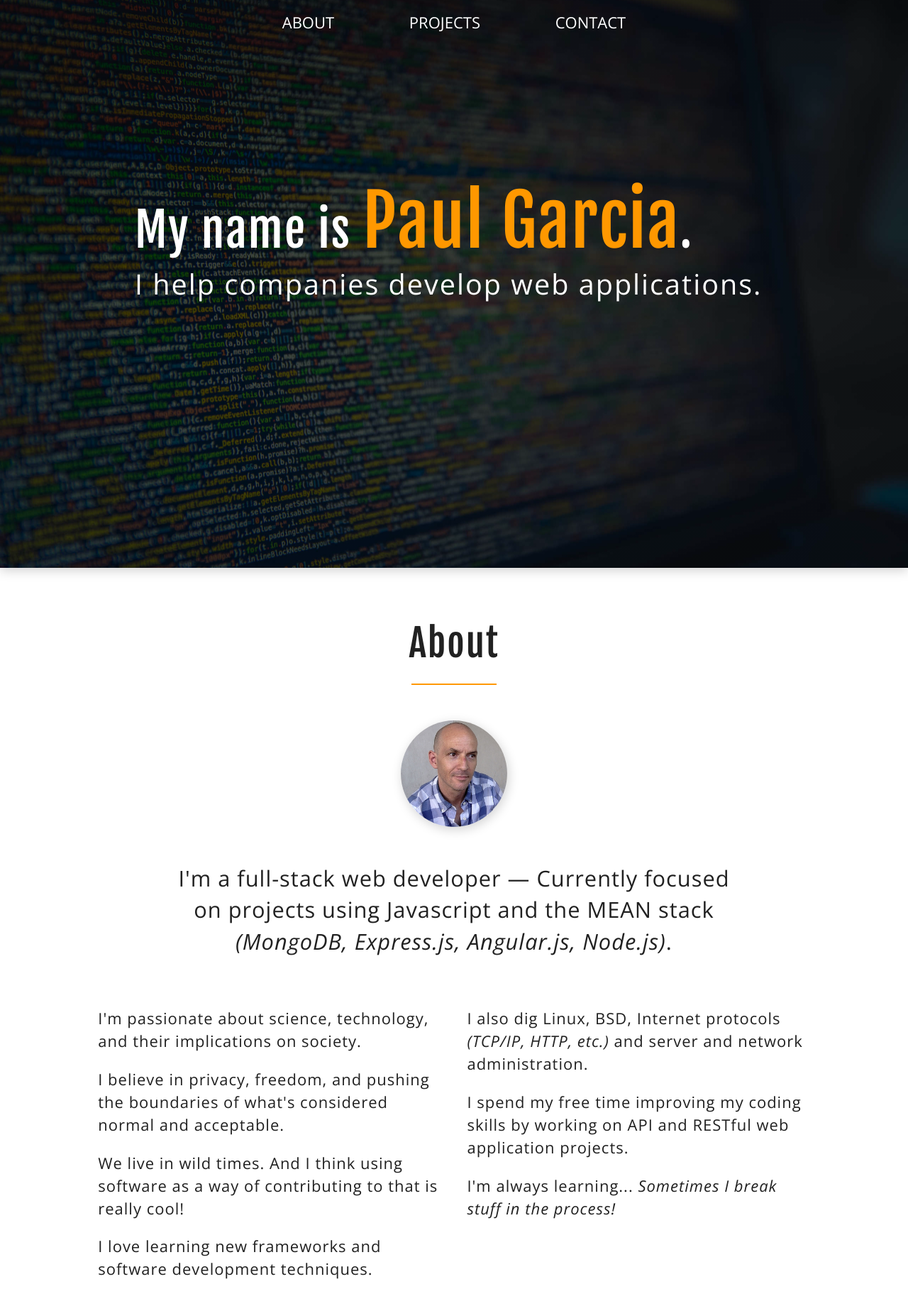
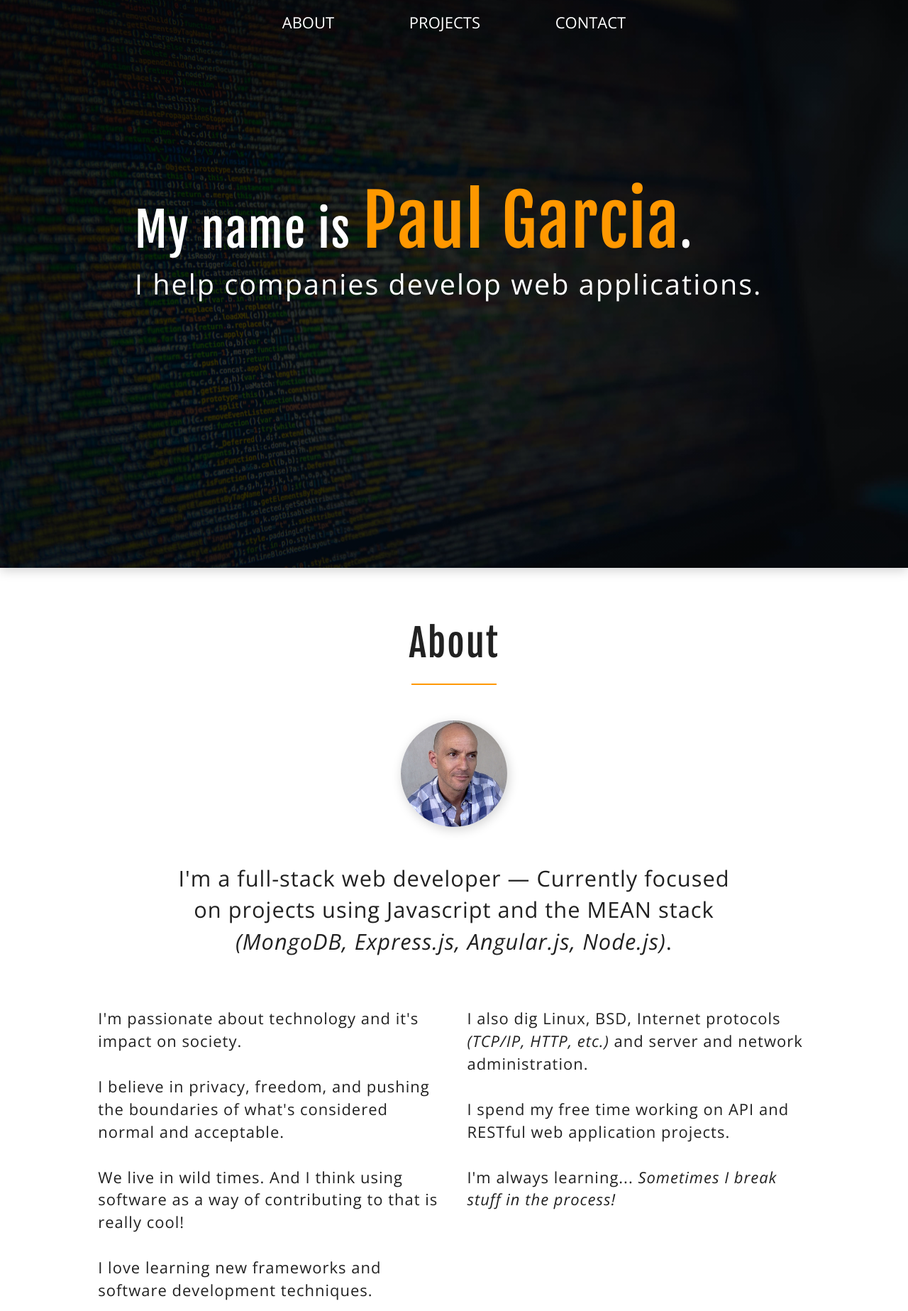
Before and after one commit to gp22/gp22.github.io.source, a plain HTML site: page index.html in a window 1280 px wide. Shown: the top 1847 px of the page at 71% size. Drawn offline with nearby package versions, Linux system fonts and the light colour scheme.

Commit message:
add styling

```diff
--- a/index.html
+++ b/index.html
@@ -2,7 +2,7 @@
 <html lang="en">
 <head>
     <meta name="viewport" content="width=device-width, initial-scale=1.0">
-  <link href="https://fonts.googleapis.com/css?family=Fjalla+One|Open+Sans:300,300i,400" rel="stylesheet">
+  <link href="https://fonts.googleapis.com/css?family=Fjalla+One|Open+Sans:300,300i" rel="stylesheet">
     <link rel="stylesheet" type="text/css" href="vendors/css/reset.css">
     <link rel="stylesheet" type="text/css" href="vendors/css/grid.css">
     <link rel="stylesheet" type="text/css" href="resources/css/style.css">
@@ -11,35 +11,35 @@
 </head>
 <body>
     <header>
-        <nav>
+        <nav class="nav">
             <ul>
-                <li><a href="#">About</a></li>
-                <li><a href="#">Projects</a></li>
-                <li><a href="#">Contact</a></li>
+                <li class="nav-li"><a class="nav-li-a" href="#">About</a></li>
+                <li class="nav-li"><a class="nav-li-a" href="#">Projects</a></li>
+                <li class="nav-li"><a class="nav-li-a" href="#">Contact</a></li>
             </ul>
         </nav>
         <div class="header-text-box">
             <h1>
-                My name is <span>Paul Garcia</span>.
+                My name is <span class="hero-text">Paul Garcia</span>.
             </h1>
-            <h2>
+            <h2 class="subhead">
                 I help companies develop web applications.
             </h2>
         </div>
     </header>
 
-    <section class="section-about">
+    <section>
         <div class="row">
             <h2>About</h2>
-            <img src="resources/img/portrait.jpg">
-            <p class="long-copy">
+            <img class="hero-img" src="resources/img/portrait.jpg">
+            <p class="copy long-copy">
                 I'm a full-stack web developer &mdash; Currently focused on projects using Javascript and the MEAN stack <em>(MongoDB, Express.js, Angular.js, Node.js)</em>.
             </p>
         </div>
         <div class="row">
-            <div class="col span-1-of-2 box">
+            <div class="col span-1-of-2 copy box">
                 <p>
-                    I'm passionate about science, technology, and their implications on society.
+                    I'm passionate about technology and it's impact on society.
                 </p>
                 <br>
                 <p>
@@ -54,13 +54,13 @@
                     I love learning new frameworks and software development techniques.
                 </p>
             </div>
-            <div class="col span-1-of-2 box">
+            <div class="col span-1-of-2 copy box">
                 <p>
                     I also dig Linux, BSD, Internet protocols <em>(TCP/IP, HTTP, etc.)</em> and server and network administration.
                 </p>
                 <br>
                 <p>
-                    I spend my free time improving my coding skills by working on API and RESTful web application projects.
+                    I spend my free time working on API and RESTful web application projects.
                 </p>
                 <br>
                 <p>
--- a/resources/css/style.css
+++ b/resources/css/style.css
@@ -7,12 +7,14 @@
 html {
     color: #212121;
     font-family: 'Open Sans', sans-serif;
-    font-weight: 300;
     font-size: 22px;
     overflow-x: hidden;
 }
 
-h1, h2 { font-family: 'Fjalla One', sans-serif; }
+h1, h2 {
+    font-family: 'Fjalla One', sans-serif;
+    letter-spacing: 2px;
+}
 
 em { font-style: italic; }
 
@@ -22,7 +24,7 @@ em { font-style: italic; }
 
 .row {
     max-width: 1140px;
-    margin: 0 auto;
+    margin: 0 10%;
 }
 
 section { padding: 80px 0; }
@@ -31,17 +33,10 @@ section { padding: 80px 0; }
 
 /* ------------------ Headings ------------------ */
 
-h1, h2 { letter-spacing: 2px; }
-
 h1 {
     font-size: 300%;
     margin-bottom: 20px;
     color: #fff;
-}
-
-h1 span {
-    font-size: 150%;
-    color: #FF9800;
 }
 
 h2 {
@@ -62,19 +57,17 @@ h2:after {
 
 /* ------------------ Paragraphs ------------------ */
 
+.copy {
+    letter-spacing: 1px;
+    line-height: 145%;
+}
+
 .long-copy {
     font-size: 140%;
-    line-height: 145%;
     width: 80%;
     margin-left: 10%;
     margin-bottom: 50px;
     text-align: center;
-    letter-spacing: 1px;
-}
-
-.box p {
-    letter-spacing: 1px;
-    line-height: 145%;
 }
 
 /* ------------------ Links ------------------ */
@@ -98,22 +91,11 @@ a:active {
 /* -------------------------------------------------------------------------- */
 
 header {
-    background-image: linear-gradient(rgba(0, 0, 0, 0.7), rgba(0, 0, 0, 0.7)), url(img/background.jpg);
+    background-image: linear-gradient(rgba(0, 0, 0, 0.8), rgba(0, 0, 0, 0.8)), url(img/background.jpg);
     background-size: cover;
     background-position: center;
     height: 100vh;
     box-shadow: 0px 4px 15px #D3D3D3;
-}
-
-header h2 {
-    font-family: 'Open Sans', sans-serif;
-    color: #fff;
-    text-align: left;
-    font-size: 180%;
-}
-
-header h2:after {
-    display: none;
 }
 
 .header-text-box {
@@ -122,28 +104,43 @@ header h2:after {
     vertical-align: middle;
 }
 
+.subhead {
+    font-family: 'Open Sans', sans-serif;
+    color: #fff;
+    text-align: left;
+    font-size: 180%;
+}
+
+.subhead:after {
+    display: none;
+}
+
+.hero-text {
+    font-size: 150%;
+    color: #FF9800;
+}
+
 /* ------------------ nav ------------------ */
 
-nav {
-    /*font-weight: 400;*/
+.nav {
     text-align: center;
 }
 
-nav li {
+.nav-li {
     display: inline-block;
     margin: 0 50px;
     padding-top: 20px;
 }
 
-nav li a:link,
-nav li a:visited {
+.nav-li-a:link,
+.nav-li-a:visited {
     color: #fff;
     text-transform: uppercase;
     transition: border-bottom 0.2s;
 }
 
-nav li a:hover,
-nav li a:active {
+.nav-li-a:hover,
+.nav-li-a:active {
     border-bottom: 2px solid #FF9800;
 }
 
@@ -151,11 +148,7 @@ nav li a:active {
 /* About Section */
 /* -------------------------------------------------------------------------- */
 
-.section-about {
-    margin: 0 10%;
-}
-
-.section-about img {
+.hero-img {
     display: block;
     width: 150px;
     height: 150px;
@@ -179,12 +172,10 @@ nav li a:active {
 /* -------------------------------------------------------------------------- */
 
 footer {
-    background-image: linear-gradient(rgba(0, 0, 0, 0.9), rgba(0, 0, 0, 0.9)), url(img/background-footer.jpg);
+    background-image: linear-gradient(rgba(0, 0, 0, 0.85), rgba(0, 0, 0, 0.85)), url(img/background-footer.jpg);
     background-size: cover;
     background-position: center;
     height: 70vh;
-    /*box-shadow: 0px 4px 15px #D3D3D3;*/
-    /*box-shadow: 0px 10px 24px #DEDEDE;*/
     box-shadow: 0px 10px 24px #323232;
 
 }
```
Also changed, not shown: resources/img/votingApp-iPhone.png (added).
